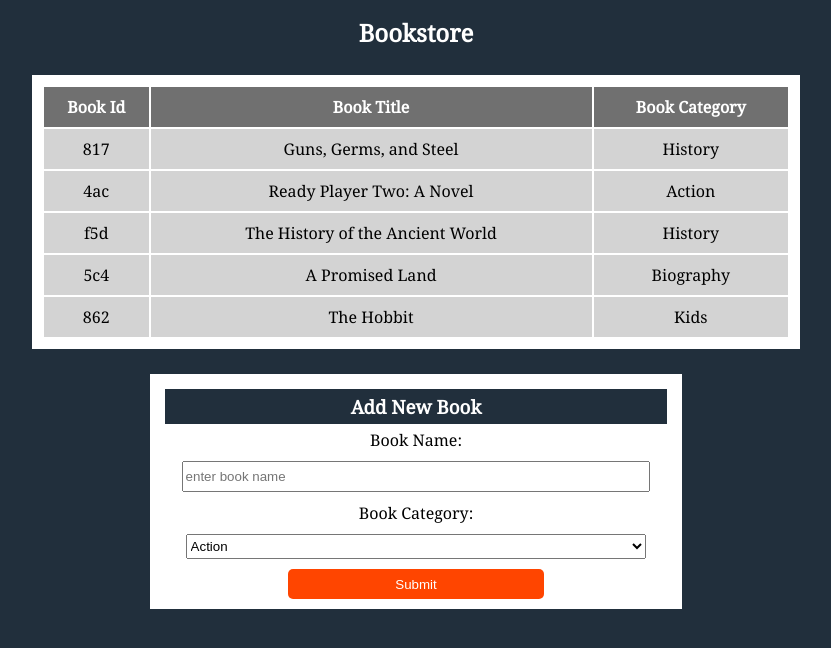
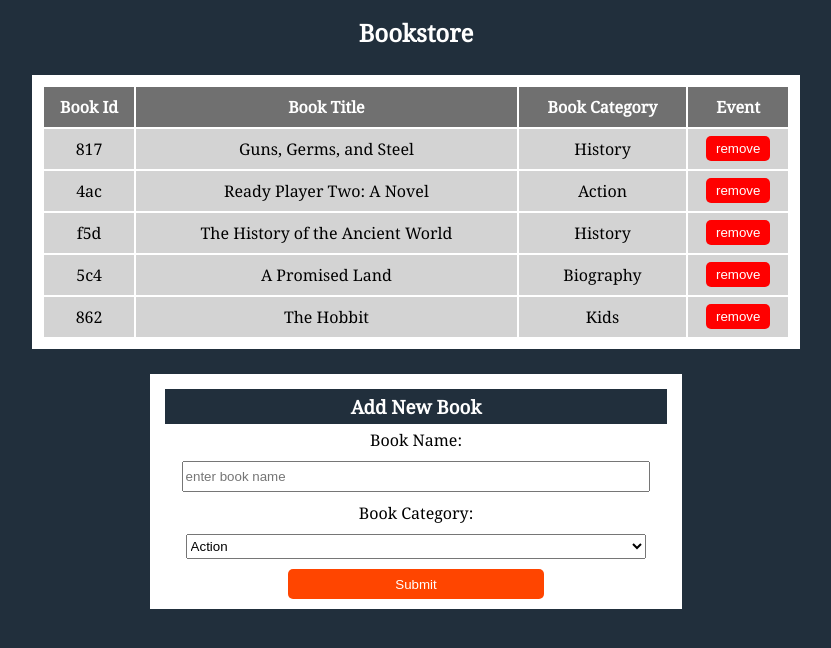
Before and after one commit to ajkacca457/redux-bookstore, a React (Create React App) app: page / in a window 1280 px wide. Shown: the top 648 px of the page, without its empty margins (224-1055 px from the left). Built offline with nearby package versions, Linux system fonts and the light colour scheme.

Commit message:
add remove button to book

```diff
--- a/src/components/Book.js
+++ b/src/components/Book.js
@@ -1,5 +1,13 @@
 import React from 'react';
 import PropTypes from 'prop-types';
+
+const btnStyle = {
+  backgroundColor: 'red',
+  color: 'white',
+  padding: '5px 10px',
+  border: 'none',
+  borderRadius: '5px',
+};
 
 const Book = props => {
   const { book } = props;
@@ -9,6 +17,7 @@ const Book = props => {
         <td>{book.id.substring(-1, 3)}</td>
         <td>{book.title}</td>
         <td>{book.category}</td>
+        <td><button type="button" style={btnStyle}>remove</button></td>
       </tr>
     </>
   );
--- a/src/containers/BooksList.js
+++ b/src/containers/BooksList.js
@@ -21,6 +21,7 @@ const BooksList = props => {
             <th>Book Id</th>
             <th>Book Title</th>
             <th>Book Category</th>
+            <th>Event</th>
           </tr>
         </thead>
         <tbody>
```
